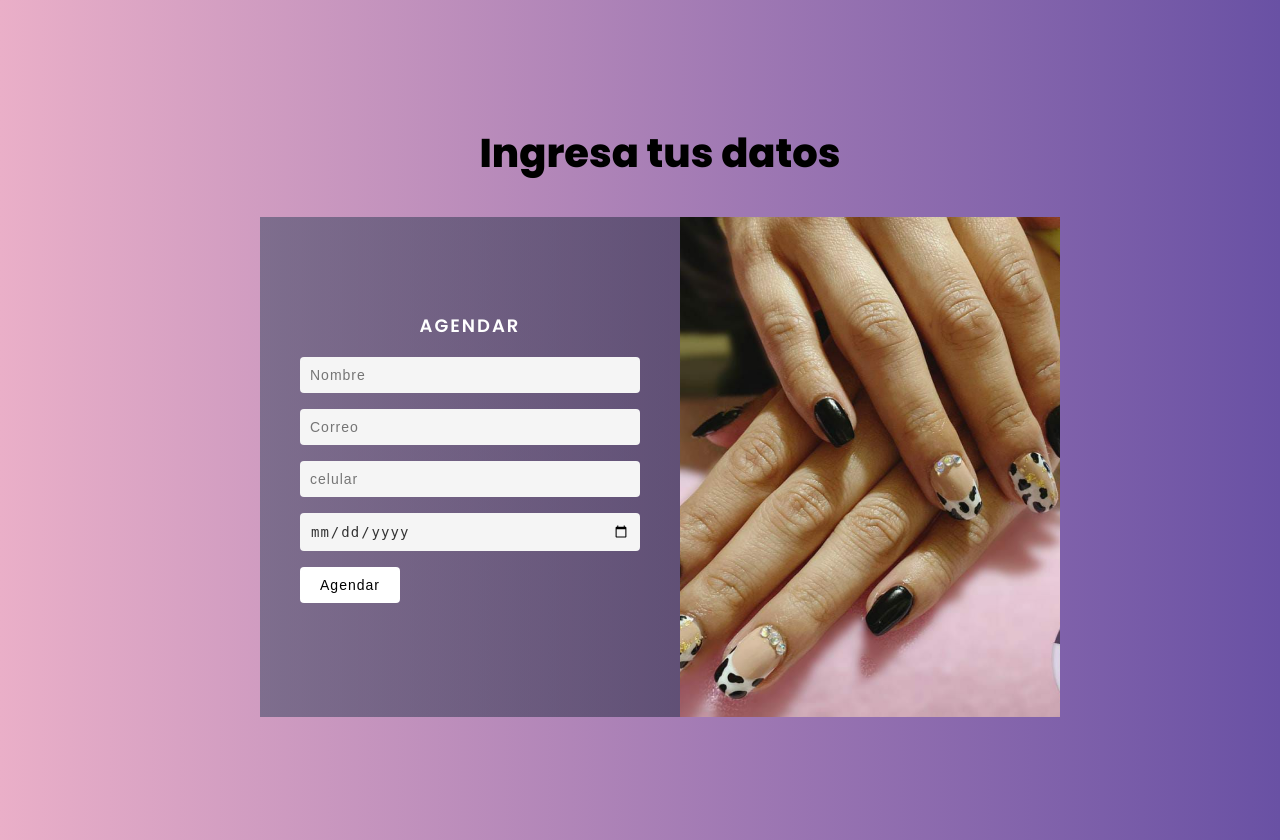
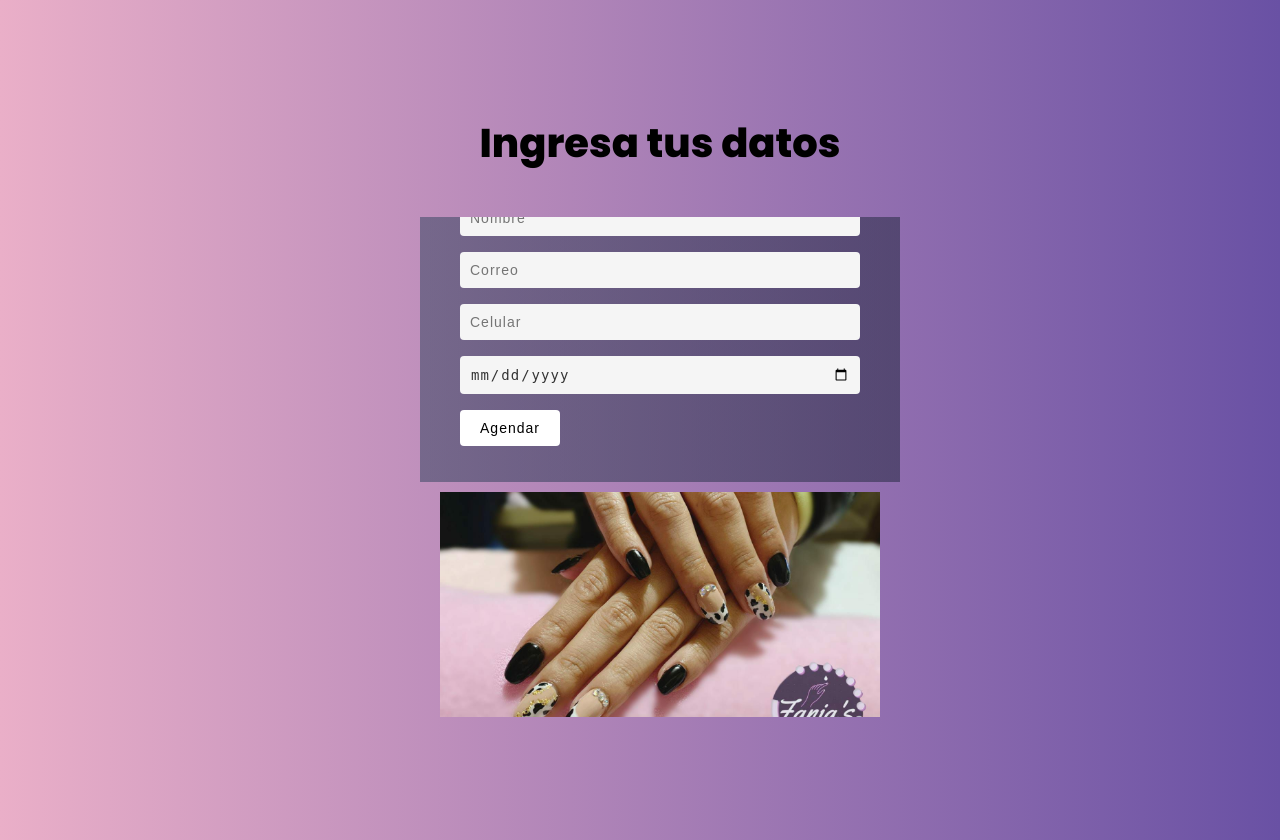
Before and after one commit to diazgranados/fanias, a Flask app: page /cita in a window 1280 px wide. Run offline with Flask 2, Linux system fonts and the light colour scheme; parts of the project's set-up code (start-up, migrations or seed data) failed here and were passed over; some libraries are stand-ins or nearby versions.

Commit message:
cambios 18/05

```diff
--- a/templates/cita.html
+++ b/templates/cita.html
@@ -7,8 +7,38 @@
     <title>Cita</title>
     <link rel="stylesheet" href="/static/actualizar_datos.css">
     <link rel="icon" type="image/png" href="/static/img/logofanias.png">
+    <style>
+        /* Agrega estilos específicos para dispositivos móviles aquí */
+        /* Por ejemplo, puedes ajustar el tamaño de fuente, márgenes, etc. */
+        body {
+            font-size: 16px;
+            margin: 0;
+            padding: 0;
+        }
+
+        .container {
+            max-width: 100%;
+            padding: 10px;
+        }
+
+        .user {
+            display: flex;
+            flex-direction: column;
+            align-items: center;
+        }
+
+        .imgbox {
+            margin-top: 10px;
+            text-align: center;
+        }
+
+        img {
+            max-width: 100%;
+            height: auto;
+        }
+    </style>
 </head>
-{% block contenido%}
+<body>
     <div class="otracosa">
         {% with messages = get_flashed_messages() %}
         {% if messages %}
@@ -18,34 +48,20 @@
         {% endif %}
         {% endwith %}
     </div>
-<body>
-
-    <script>
-        function formatearFechaHora() {
-          var fechaHoraInput = document.getElementById("fecha_hora");
-          var fechaHora = fechaHoraInput.value.replace("T", " ");
-          fechaHoraInput.value = fecha_Hora;
-        }
-      </script>
-
     <section>
         <div class="color">
             <h2 class="h1">Ingresa tus datos</h2>
         </div>
         <div class="container">
-
             <div class="user singinbx">
                 <div class="formbox">
-
                     <form action="{{url_for('agendar')}}" enctype="multipart/form-data" method="POST">
                         <h2>Agendar</h2>
                         <input type="text" name="username" placeholder="Nombre" value="{{ username }}">
                         <input type="email" name="email" placeholder="Correo" value="{{ email }}">
-                        <input type="text" name="celular" placeholder="celular" value="{{ celular }}">
+                        <input type="text" name="celular" placeholder="Celular" value="{{ celular }}">
                         <input type="date" id="fecha" name="fecha">
-
                         <br>
-
                         <input type="submit" name="" value="Agendar">
                     </form>
                 </div>
@@ -53,7 +69,5 @@
             </div>
         </div>
     </section>
-    {% endblock %}
-
 </body>
 </html>
```
Lines whose indentation alone changed are shown as unchanged.
